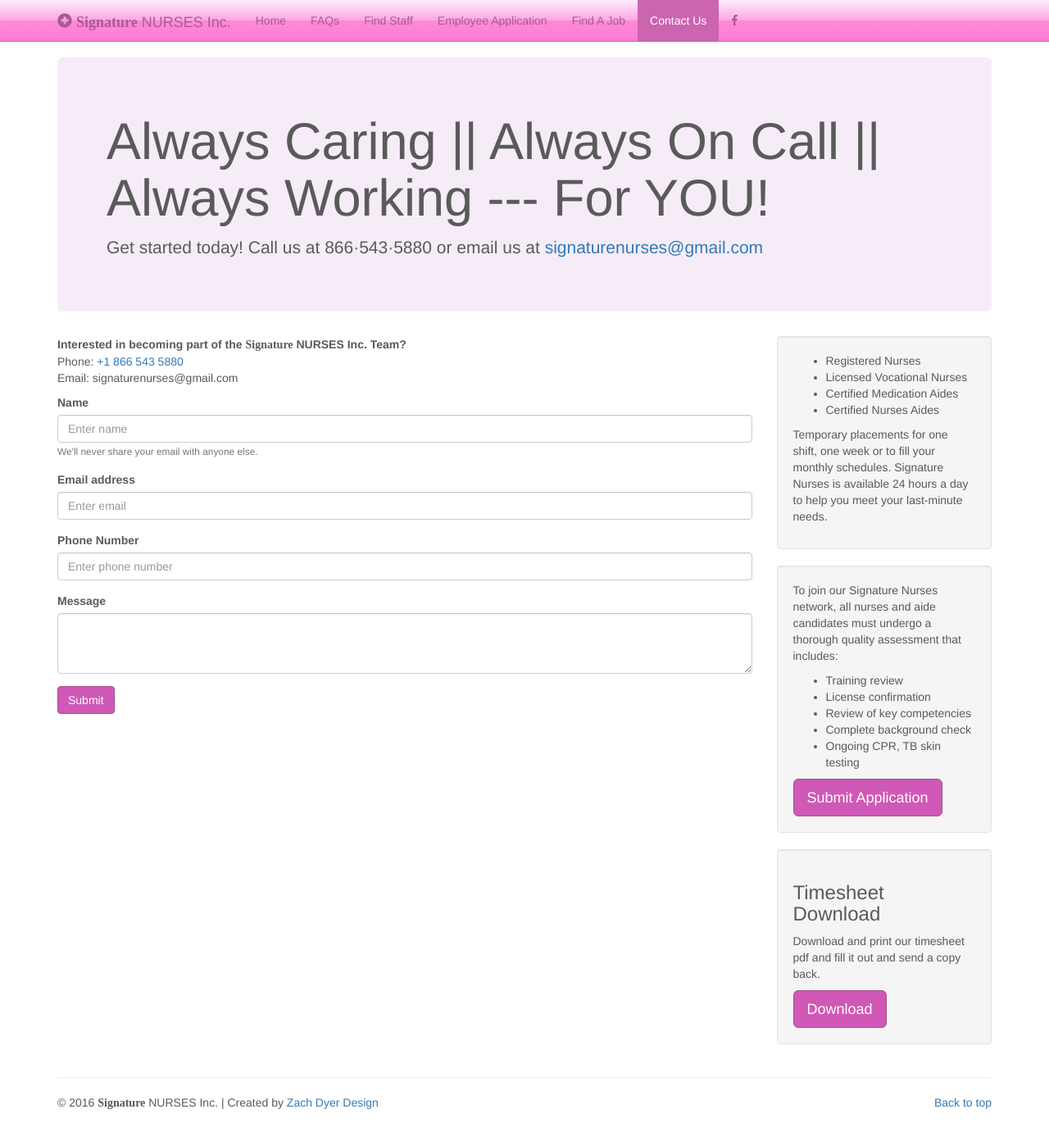
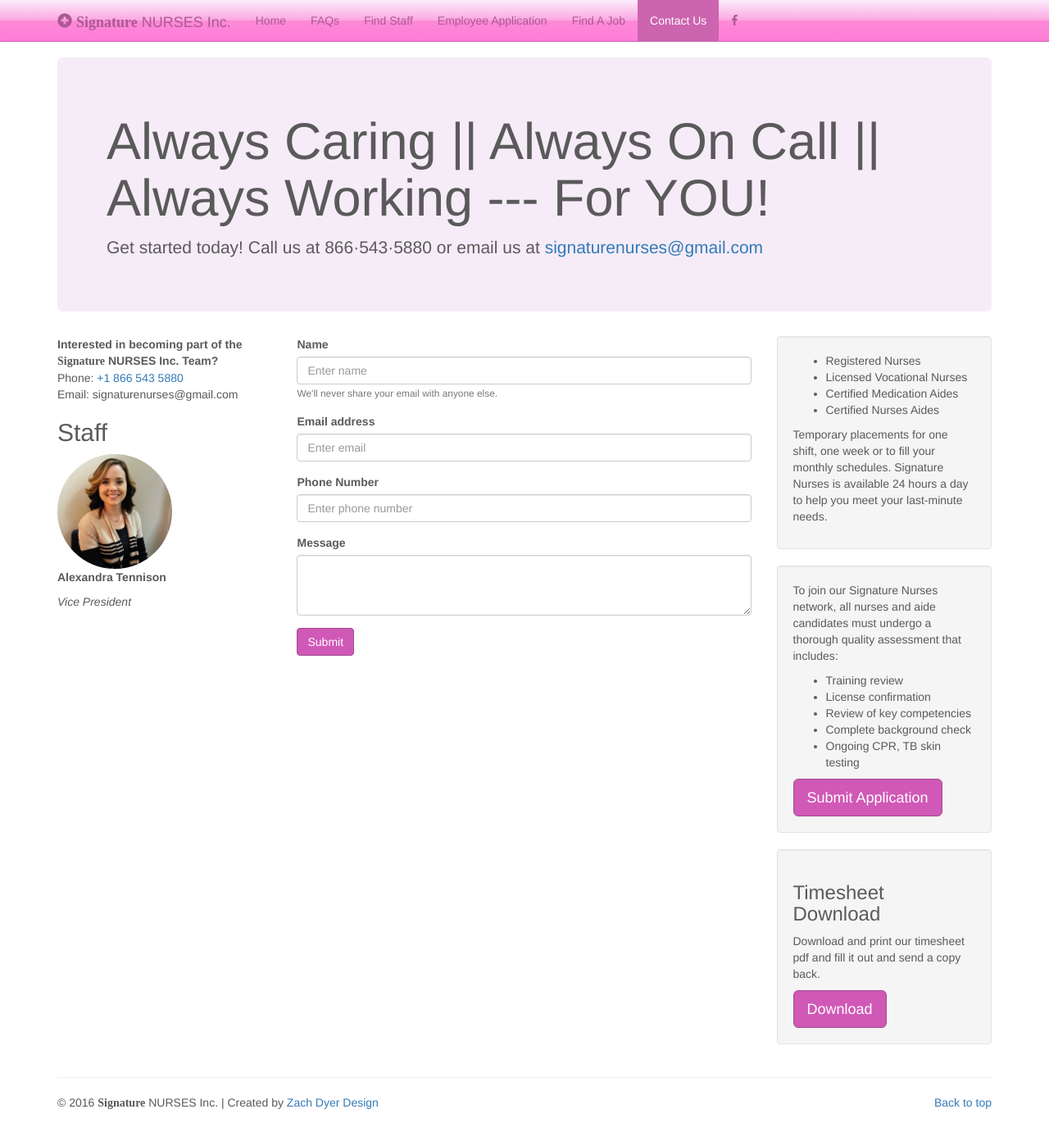
Before and after one commit to zachdyerdesign/signature-nurses, a Jekyll site: the page built from contact-us.html, in a window 1280 px wide and 1396 px high. Shown: the top 1392 px of the window at 82% size. Built offline with Jekyll 4.4.1, drawn with Linux system fonts in a browser that asks for light colours; some web fonts are replaced.

Commit message:
contact staff

```diff
--- a/contact-us.html
+++ b/contact-us.html
@@ -8,11 +8,19 @@
 ---
 
 
+
+<div class="row">
+  <div class="col-md-4">
     <p><strong>Interested in becoming part of the {{ site.title }} Team? </strong><br>
     Phone: <a href="tel:{{site.phone}}">{{ site.phone }}</a> <br>
     Email: <a href="mailto:{{site.email}}"></a>{{ site.email }} <br>
     </p>
-
+    <h2>Staff</h2>
+    <img src="img/lexy.jpg" alt="" class="img-circle" width="140" height="140">
+    <p><strong>Alexandra Tennison</strong></p>
+    <p><em>Vice President</em></p>
+  </div>
+  <div class="col-md-8">
     <form method="post" action="https://formspree.io/{{ site.email }}">
       <div class="form-group">
         <label for="name">Name</label>
@@ -33,3 +41,5 @@
       </div>
       <button type="submit" class="btn btn-primary">Submit</button>
     </form>
+  </div>
+</div>
```
Also changed, not shown: img/lexy.jpg (added), 3 other files. Lines whose indentation alone changed are shown as unchanged.
